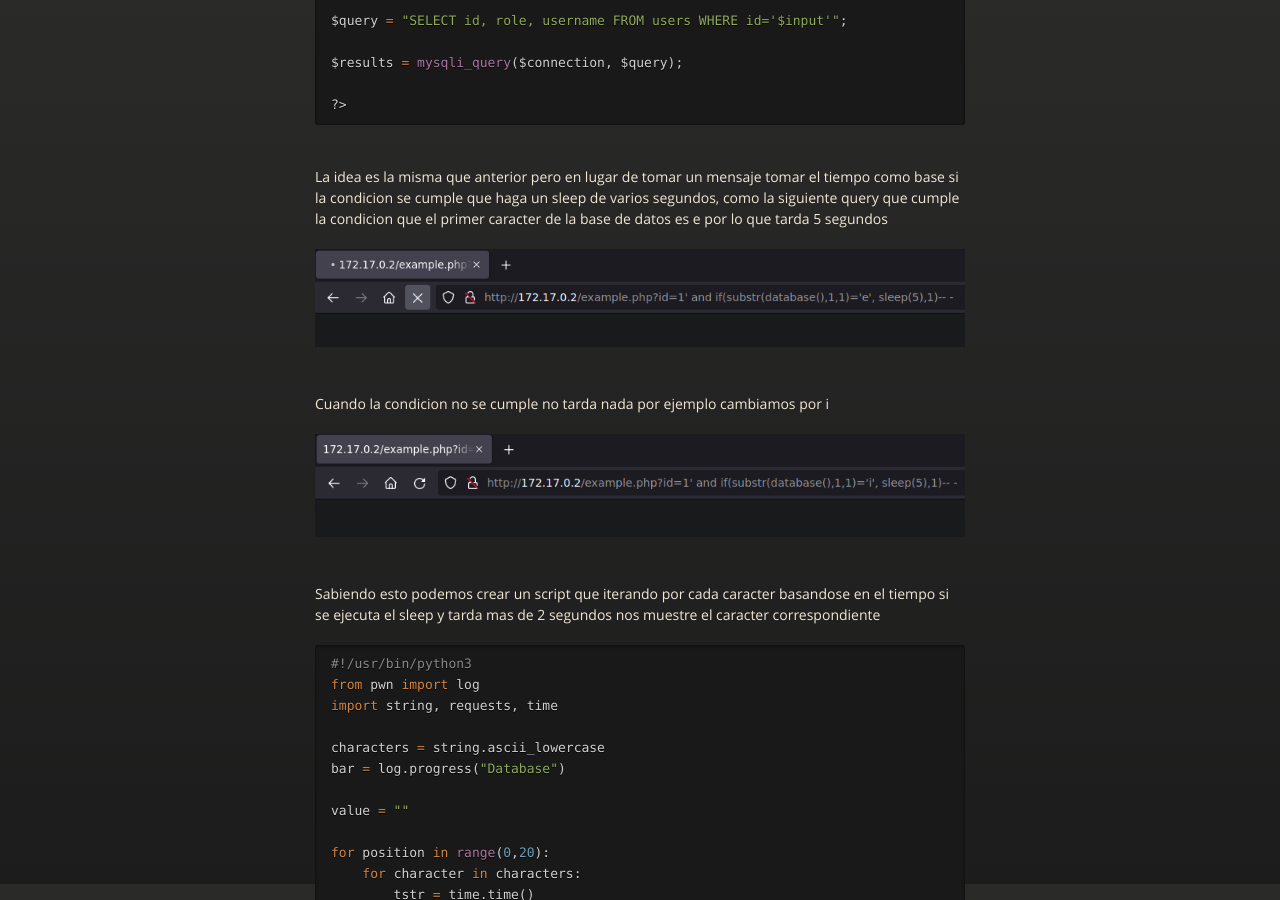
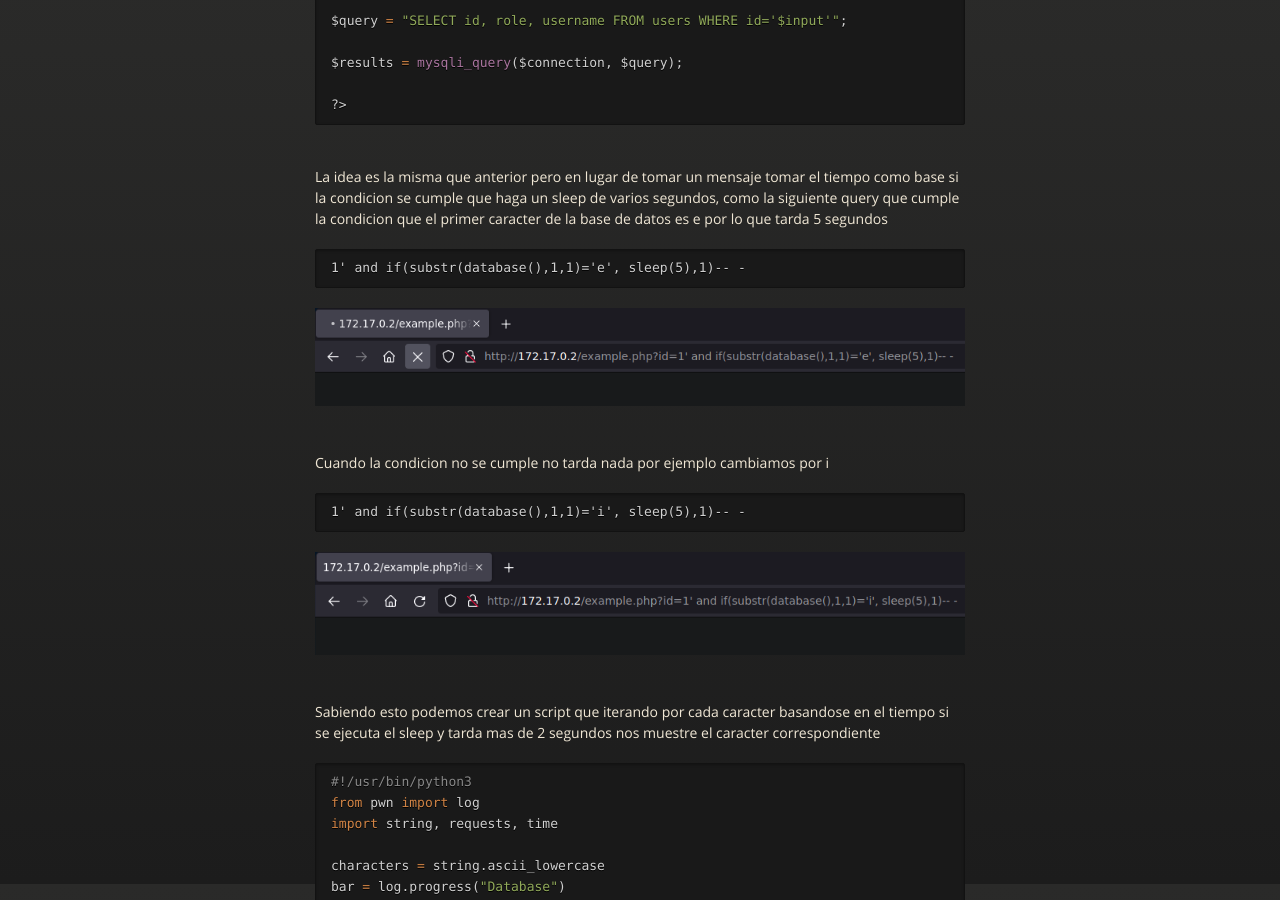
Before and after one commit to henryp911/gg-new.github.io, a Jekyll site: the page otros/sqli_mariadb/index.html, which Jekyll copies as it is, in a window 1280 px wide and 900 px high, scrolled down 15316 px. Built offline with Jekyll 4.4.1, drawn with Linux system fonts in a browser that asks for light colours.

Commit message:
Update index.html

```diff
--- a/otros/sqli_mariadb/index.html
+++ b/otros/sqli_mariadb/index.html
@@ -583,9 +583,15 @@ $results </span><span class="kd">=</span><span class="k"> mysqli_query</span><sp
 </code></pre></div></div><br>
 
 <div><p>La idea es la misma que anterior pero en lugar de tomar un mensaje tomar el tiempo como base si la condicion se cumple que haga un sleep de varios segundos, como la siguiente query que cumple la condicion que el primer caracter de la base de datos es e por lo que tarda 5 segundos</p></div>
+<div class="language-python highlighter-rouge"><div class="highlight"><pre class="highlight">
+<code><span class="p">1' and if(substr(database(),1,1)='e', sleep(5),1)-- -</span>
+</code></pre></div></div>
 <a href="./21.png" target="_blank"><div><p><img src="./21.png"><p></div></a><br>
 
 <div><p>Cuando la condicion no se cumple no tarda nada por ejemplo cambiamos por i</p></div>
+<div class="language-python highlighter-rouge"><div class="highlight"><pre class="highlight">
+<code><span class="p">1' and if(substr(database(),1,1)='i', sleep(5),1)-- -</span>
+</code></pre></div></div>
 <a href="./22.png" target="_blank"><div><p><img src="./22.png"><p></div></a><br>
 
 <div><p>Sabiendo esto podemos crear un script que iterando por cada caracter basandose en el tiempo si se ejecuta el sleep y tarda mas de 2 segundos nos muestre el caracter correspondiente</p></div>
```
